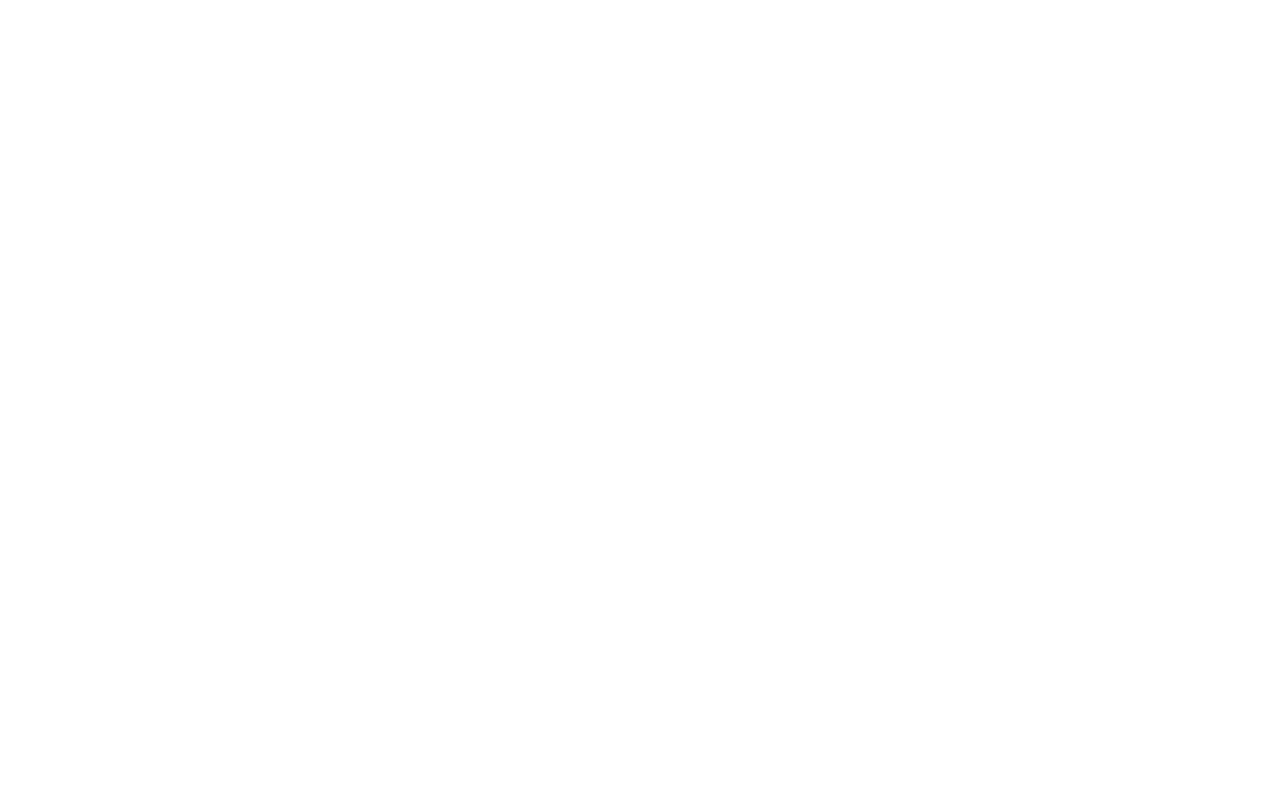
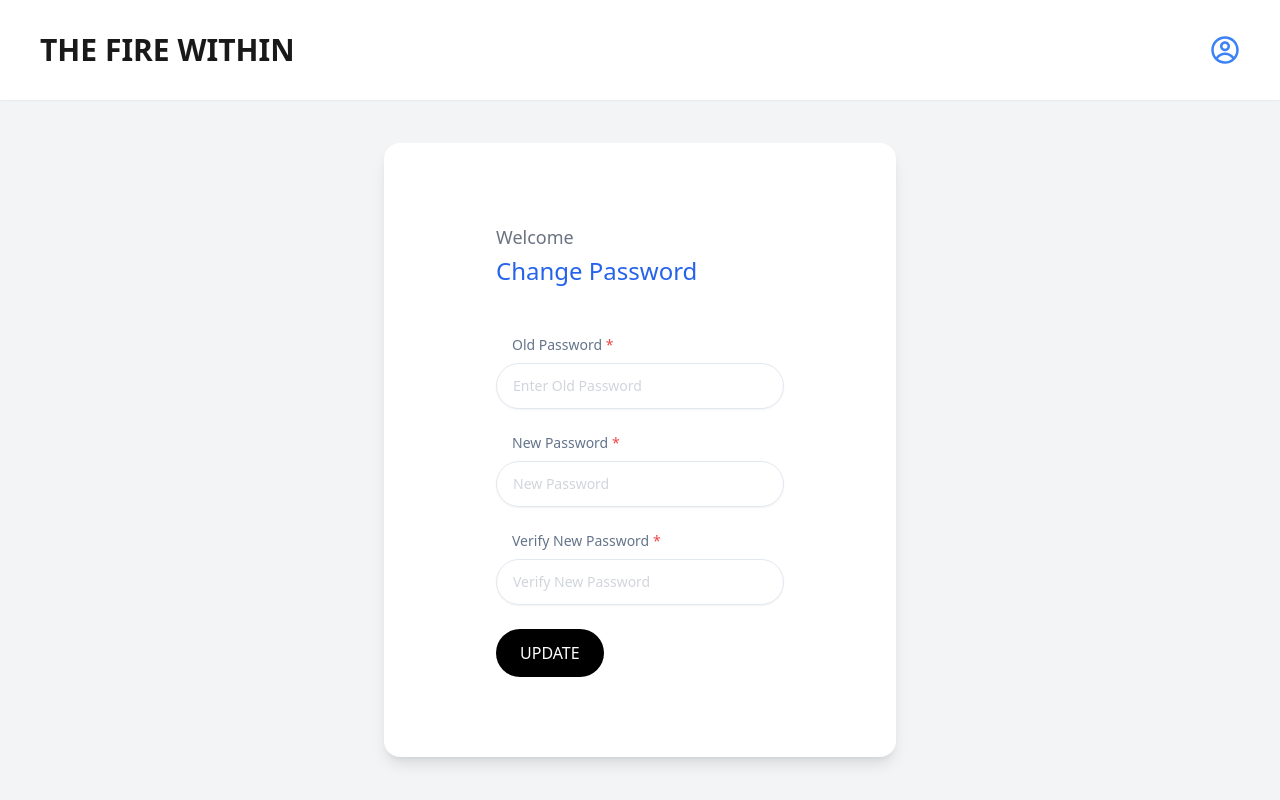
Before and after one commit to Webtrix2023/firewithin, a React (Create React App) app: page /ws-new/account in a window 1280 px wide. Before the commit this address had no page. Built offline with nearby package versions, Linux system fonts and the light colour scheme; a web font is replaced by a local one.

Commit message:
Aniket : Fire within FE

```diff
--- a/src/App.js
+++ b/src/App.js
@@ -5,6 +5,7 @@
 import Login from "./Components/Login";
 import ThankYouPage from "./Components/ThankYouPage";
 import ForgotPassword from "./Components/ForgotPassword";
+import Account from "./Components/Account";
 import HomePage from "./Components/HomePage";
 import Player from "./Components/Player";
 import { Text } from "./Components/Text";
@@ -31,6 +32,7 @@
         <Route path="/thank-you" element={<ThankYouPage />} />
         <Route path="/forgot-password" element={<ForgotPassword />} />
         <Route path="/reset-password" element={<UpdatePassword />} />
+        <Route path="/account" element={<Account />} />
 
 
         {/* Protected Routes */}
--- /dev/null
+++ b/src/Components/Account.js
@@ -0,0 +1,186 @@
+import React, { useState } from "react";
+import { useNavigate } from "react-router-dom";
+import { API } from "../api/config";
+import { CgProfile } from "react-icons/cg";
+
+const Account = () => {
+  const navigate = useNavigate();
+
+  const [formData, setFormData] = useState({
+    old_password: "",
+    new_password: "",
+    verify_password: "",
+  });
+
+  const [errors, setErrors] = useState({});
+  const [loading, setLoading] = useState(false);
+  const [serverMsg, setServerMsg] = useState({ type: "", text: "" });
+
+  const handleChange = (e) =>
+    setFormData((prev) => ({ ...prev, [e.target.name]: e.target.value }));
+
+  const validate = () => {
+    let newErrors = {};
+
+    if (!formData.old_password) newErrors.old_password = "Old password is required";
+
+    if (!formData.new_password) {
+      newErrors.new_password = "New password is required";
+    } else if (formData.new_password.length < 8) {
+      newErrors.new_password = "Password must be at least 8 characters";
+    } else if (!/[A-Z]/.test(formData.new_password)) {
+      newErrors.new_password = "Password must include an uppercase letter";
+    } else if (!/[0-9]/.test(formData.new_password)) {
+      newErrors.new_password = "Password must include a number";
+    } else if (!/[!@#$%^&*]/.test(formData.new_password)) {
+      newErrors.new_password =
+        "Password must include a special character (!@#$%^&*)";
+    }
+
+    if (!formData.verify_password) {
+      newErrors.verify_password = "Please confirm your new password";
+    } else if (formData.new_password !== formData.verify_password) {
+      newErrors.verify_password = "Passwords do not match";
+    }
+
+    setErrors(newErrors);
+    return Object.keys(newErrors).length === 0;
+  };
+
+  const handleSubmit = async (e) => {
+    e.preventDefault();
+    setServerMsg({ type: "", text: "" });
+
+    if (!validate()) return;
+
+    try {
+      setLoading(true);
+      const body = new URLSearchParams();
+      body.append("old_password", formData.old_password);
+      body.append("new_password", formData.new_password);
+      body.append("confirm_password", formData.verify_password);
+
+      const { data: res } = await API.post("/updateChangedPassword", body, {
+        headers: { "Content-Type": "application/x-www-form-urlencoded" },
+        withCredentials: true,
+      });
+
+      if (res.flag === "S") {
+        setServerMsg({ type: "success", text: "Password changed successfully!" });
+        setFormData({ old_password: "", new_password: "", verify_password: "" });
+        setTimeout(() => navigate("/dashboard"), 3000);
+      } else {
+        setServerMsg({ type: "error", text: res.msg });
+      }
+    } catch (err) {
+      setServerMsg({ type: "error", text: "Something went wrong" });
+    } finally {
+      setLoading(false);
+    }
+  };
+
+  return (
+    <div className="flex flex-col min-h-screen bg-gray-100">
+      {/* Navbar */}
+      <nav className="px-6 md:px-10 py-8 shadow-sm flex justify-between items-center bg-white">
+        <h1 className="font-bold text-base sm:text-lg md:text-3xl text-black/90">
+          THE FIRE WITHIN
+        </h1>
+        <CgProfile className="text-xl md:text-3xl text-blue-500" />
+      </nav>
+
+      {/* Form Section */}
+      <div className="flex flex-1 items-center justify-center px-4 py-10">
+        <div className="w-full md:w-[40vw] bg-white rounded-2xl shadow-lg px-10 md:px-28 py-10 md:py-20">
+          <h2 className="text-lg font-medium text-gray-500 mb-1">Welcome</h2>
+          <h1 className="text-2xl font-normal text-blue-600 mb-12">Change Password</h1>
+
+          {/* Server or success messages */}
+          {serverMsg.text && (
+            <div
+              className={`mb-4 rounded-md px-3 py-2 text-sm ${
+                serverMsg.type === "success"
+                  ? "bg-green-50 border border-green-200 text-green-700"
+                  : "bg-red-50 border border-red-200 text-red-700"
+              }`}
+            >
+              {serverMsg.text}
+            </div>
+          )}
+
+          <form onSubmit={handleSubmit} className="space-y-6">
+            {/* Old Password */}
+            <div>
+              <label className="block text-sm font-medium text-slate-500 mb-2 ml-4">
+                Old Password <span className="text-red-500">*</span>
+              </label>
+              <input
+                type="password"
+                name="old_password"
+                placeholder="Enter Old Password"
+                className="w-full placeholder:text-gray-300 shadow-sm border border-slate-200 px-4 py-3 rounded-full outline-none text-sm focus:border-blue-500 focus:ring-1 focus:ring-blue-500"
+                value={formData.old_password}
+                onChange={handleChange}
+                required
+              />
+              {errors.old_password && (
+                <p className="text-red-500 text-xs mt-1 ml-4">{errors.old_password}</p>
+              )}
+            </div>
+
+            {/* New Password */}
+            <div>
+              <label className="block text-sm font-medium text-slate-500 mb-2 ml-4">
+                New Password <span className="text-red-500">*</span>
+              </label>
+              <input
+                type="password"
+                name="new_password"
+                placeholder="New Password"
+                className="w-full placeholder:text-gray-300 shadow-sm border border-slate-200 px-4 py-3 rounded-full outline-none text-sm focus:border-blue-500 focus:ring-1 focus:ring-blue-500"
+                value={formData.new_password}
+                onChange={handleChange}
+                required
+              />
+              {errors.new_password && (
+                <p className="text-red-500 text-xs mt-1 ml-4">{errors.new_password}</p>
+              )}
+            </div>
+
+            {/* Verify Password */}
+            <div>
+              <label className="block text-sm font-medium text-slate-500 mb-2 ml-4">
+                Verify New Password <span className="text-red-500">*</span>
+              </label>
+              <input
+                type="password"
+                name="verify_password"
+                placeholder="Verify New Password"
+                className="w-full placeholder:text-gray-300 shadow-sm border border-slate-200 px-4 py-3 rounded-full outline-none text-sm focus:border-blue-500 focus:ring-1 focus:ring-blue-500"
+                value={formData.verify_password}
+                onChange={handleChange}
+                required
+              />
+              {errors.verify_password && (
+                <p className="text-red-500 text-xs mt-1 ml-4">{errors.verify_password}</p>
+              )}
+            </div>
+
+            {/* Submit Button */}
+            <button
+              type="submit"
+              disabled={loading}
+              className={`my-4 bg-black text-white px-6 py-3 rounded-full transition ${
+                loading ? "opacity-60 cursor-not-allowed" : "hover:bg-gray-800"
+              }`}
+            >
+              {loading ? "Updating…" : "UPDATE"}
+            </button>
+          </form>
+        </div>
+      </div>
+    </div>
+  );
+};
+
+export default Account;
--- a/src/Components/ForgotPassword.js
+++ b/src/Components/ForgotPassword.js
@@ -1,9 +1,13 @@
 import React, { useState } from 'react';
 import { FiMail } from 'react-icons/fi';
 import Footer from "./Footer";
-import { useLocation, Link } from 'react-router-dom';
+import { useLocation, Link, useNavigate } from 'react-router-dom';
+
+import { api, ensureCsrf } from '../api';
 
 const ForgotPassword = () => {
+  const navigate = useNavigate();
+
   const [formData, setFormData] = useState({ email: '' });
   const [focused, setFocused] = useState({ email: false });
   const [loading, setLoading] = useState(false);
@@ -24,13 +28,24 @@
     setMsg('');
     setError('');
     setLoading(true);
-    try {
-      // TODO: call your API endpoint to start reset flow
-      // await API.post('/forgot', { email: formData.email });
+     try {
+        setMsg('If this email exists, a reset link has been sent.');
 
-      setMsg('If this email exists, a reset link has been sent.');
+        const body = new URLSearchParams();
+        body.append("email", formData.email);
+
+        const {data:res} = await api.post("/sentVfCode", body, {
+        headers: { "Content-Type": "application/x-www-form-urlencoded;charset=UTF-8" },
+        });
+
+      if (res.flag === 'S') {
+        setMsg('A reset link has been sent.');
+        navigate('/login');
+      } else {
+        setError(res.msg || 'Failed to send verification code');
+      }
     } catch (err) {
-      setError(err?.response?.data?.message || 'Something went wrong');
+      setError(err?.response?.data?.error || err?.message || 'Something went wrong');
     } finally {
       setLoading(false);
     }
--- a/src/Components/Navbar2.js
+++ b/src/Components/Navbar2.js
@@ -112,7 +112,7 @@
           {displayMenu && (
             <div className="absolute right-0 top-full mt-2 w-36 sm:w-40 bg-white shadow-lg rounded-md flex flex-col z-50">
               <button
-                onClick={() => navigate("/reset-password")}
+                onClick={() => navigate("/account")}
                 className="px-3 sm:px-4 py-2 text-left hover:bg-gray-100 text-gray-500 text-sm sm:text-base"
               >
                 My Account
--- a/src/Components/UpdatePassword.js
+++ b/src/Components/UpdatePassword.js
@@ -1,13 +1,16 @@
-import React, { useState } from "react";
-import { useNavigate } from "react-router-dom";
+import React, { useState, useEffect } from "react";
+import { useNavigate, useSearchParams } from "react-router-dom";
 import { API } from "../api/config";
 import { CgProfile } from "react-icons/cg";
 
 export const UpdatePassword = () => {
   const navigate = useNavigate();
+  const [searchParams] = useSearchParams();
+
+  const vfcode = searchParams.get("vfcode");
+  const customerID = searchParams.get("auth-id");
 
   const [formData, setFormData] = useState({
-    oldPassword: "",
     newPassword: "",
     confirmPassword: "",
   });
@@ -15,6 +18,7 @@
   const [errors, setErrors] = useState({});
   const [loading, setLoading] = useState(false);
   const [serverError, setServerError] = useState("");
+  const [successMsg, setSuccessMsg] = useState("");
 
   const handleChange = (e) =>
     setFormData((prev) => ({ ...prev, [e.target.name]: e.target.value }));
@@ -25,10 +29,6 @@
   const validate = () => {
     let newErrors = {};
 
-    if (!formData.oldPassword) {
-      newErrors.oldPassword = "Old password is required";
-    }
-
     if (!formData.newPassword) {
       newErrors.newPassword = "New password is required";
     } else if (formData.newPassword.length < 8) {
@@ -38,7 +38,8 @@
     } else if (!/[0-9]/.test(formData.newPassword)) {
       newErrors.newPassword = "Password must include a number";
     } else if (!/[!@#$%^&*]/.test(formData.newPassword)) {
-      newErrors.newPassword = "Password must include a special character (!@#$%^&*)";
+      newErrors.newPassword =
+        "Password must include a special character (!@#$%^&*)";
     }
 
     if (!formData.confirmPassword) {
@@ -48,7 +49,7 @@
     }
 
     setErrors(newErrors);
-    return Object.keys(newErrors).length === 0; // valid if no errors
+    return Object.keys(newErrors).length === 0;
   };
 
   // -------------------
@@ -57,23 +58,31 @@
   const handleSubmit = async (e) => {
     e.preventDefault();
     setServerError("");
+    setSuccessMsg("");
 
     if (!validate()) return; // stop if invalid
-
     try {
       setLoading(true);
-      await API.post(
-        "/updatePassword",
-        {
-          oldPassword: formData.oldPassword,
-          newPassword: formData.newPassword,
-        },
-        {
-          headers: { "Content-Type": "application/json" },
-          withCredentials: true,
-        }
-      );
-      navigate("/thank-you");
+      const body = new URLSearchParams();
+      body.append("password", formData.newPassword);
+      body.append("c_password", formData.confirmPassword);
+      body.append("code", vfcode);
+      body.append("customerID", customerID);
+
+      const {data:res} = await API.post("/updatePassword", body, {
+        headers: { "Content-Type": "application/x-www-form-urlencoded;charset=UTF-8" },
+      });
+
+      console.log('res : ',res);
+
+      if (res.flag === "S") {
+        setSuccessMsg(res.msg);
+        setTimeout(() => {
+          navigate("/login");
+        }, 3000);
+      } else {
+        setServerError(res.msg);
+      }
     } catch (err) {
       setServerError(err?.response?.data?.message || "Something went wrong");
     } finally {
@@ -94,44 +103,27 @@
       {/* Form Section */}
       <div className="flex flex-1 items-center justify-center px-4 py-10">
         <div className="w-full md:w-[40vw] bg-white rounded-2xl shadow-lg px-10 md:px-28 py-10 md:py-20">
-          {/* Heading */}
           <h2 className="text-lg font-medium text-gray-500 mb-1">
-            Welcome Landon Bill
+            Welcome
           </h2>
           <h1 className="text-2xl font-normal text-blue-600 mb-12">
-            Update password
+            Set Your New Password
           </h1>
 
-          {/* Server error */}
+          {/* Server or success messages */}
           {serverError && (
             <div className="mb-4 rounded-md bg-red-50 border border-red-200 text-red-700 px-3 py-2 text-sm">
               {serverError}
             </div>
           )}
+          {successMsg && (
+            <div className="mb-4 rounded-md bg-green-50 border border-green-200 text-green-700 px-3 py-2 text-sm">
+              {successMsg}
+            </div>
+          )}
 
           {/* Form */}
           <form onSubmit={handleSubmit} className="space-y-6">
-            {/* Old Password */}
-            <div>
-              <label className="block text-sm font-medium text-slate-500 mb-2 ml-4">
-                Old Password <span className="text-red-500">*</span>
-              </label>
-              <input
-                type="password"
-                name="oldPassword"
-                placeholder="Old Password"
-                className="w-full placeholder:text-gray-300 shadow-sm border border-slate-200 px-4 py-3 rounded-full outline-none text-sm focus:border-blue-500 focus:ring-1 focus:ring-blue-500"
-                value={formData.oldPassword}
-                onChange={handleChange}
-                required
-              />
-              {errors.oldPassword && (
-                <p className="text-red-500 text-xs mt-1 ml-4">
-                  {errors.oldPassword}
-                </p>
-              )}
-            </div>
-
             {/* New Password */}
             <div>
               <label className="block text-sm font-medium text-slate-500 mb-2 ml-4">
```
